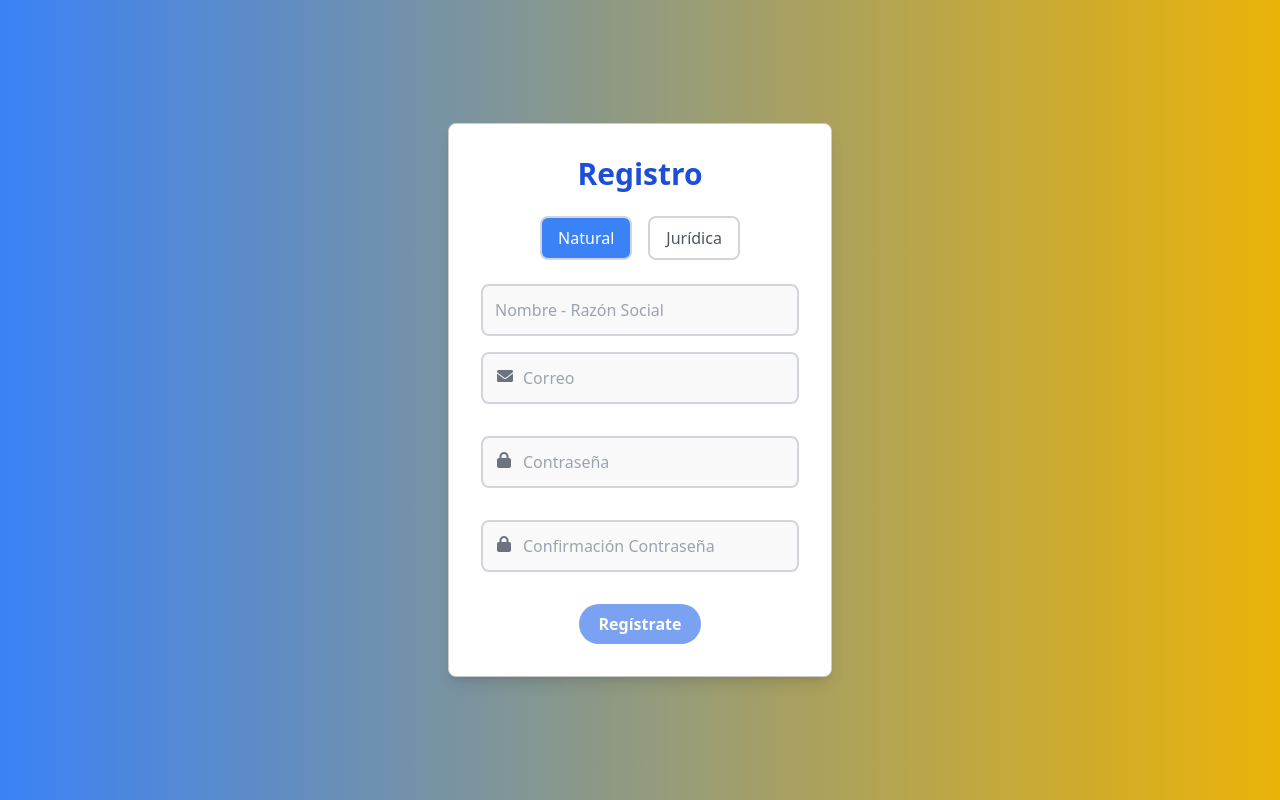
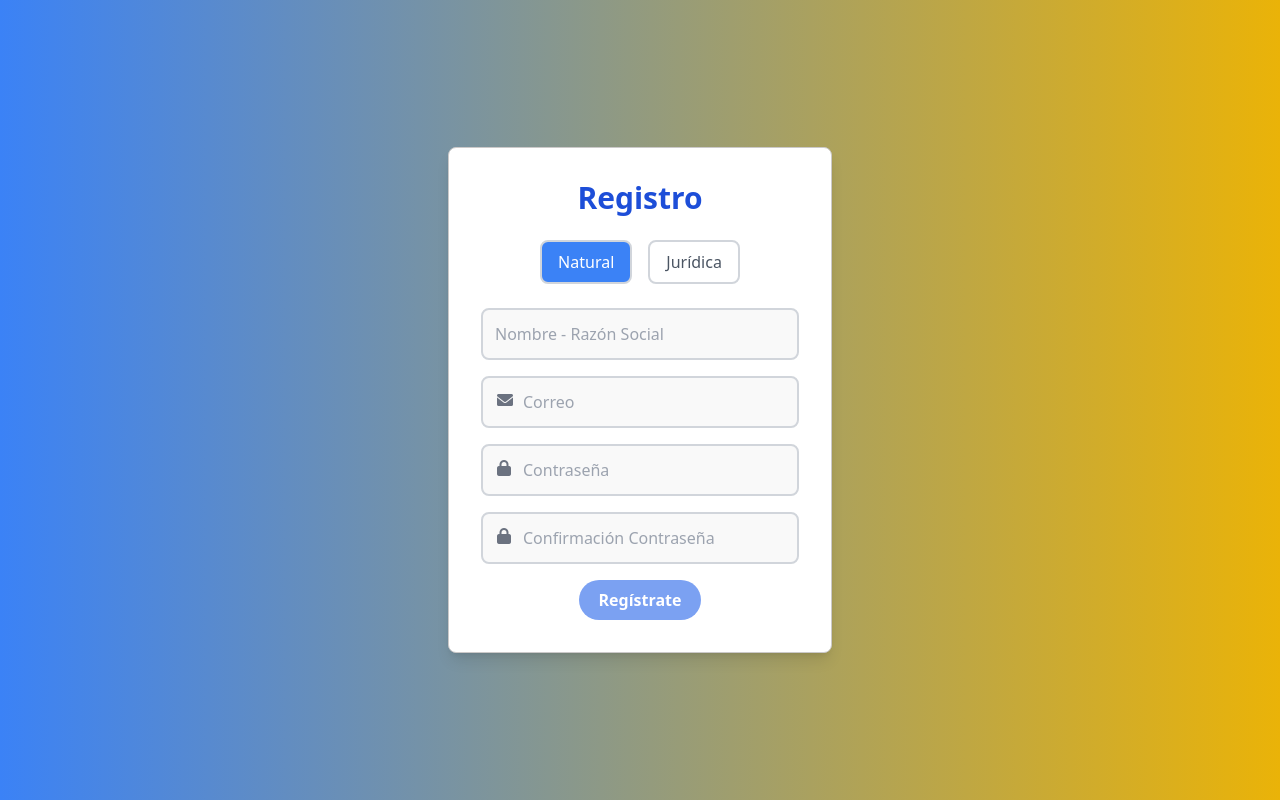
Before and after one commit to johanamileny/proyect_estrapymes, an Angular app in the folder estrapymes/: page /register in a window 1280 px wide. Built offline with nearby package versions, Linux system fonts and the light colour scheme.

Commit message:
se cuadran la margin-bottom ya que estan unos mas abajos que otros

```diff
--- a/estrapymes/src/app/views/login/login.component.html
+++ b/estrapymes/src/app/views/login/login.component.html
@@ -2,7 +2,7 @@
     <section class="p-8 bg-white shadow-lg rounded-lg">
         <h2 class="text-center mb-6 font-extrabold text-3xl text-blue-700">Inicio de Sesión</h2>
 
-        <div class="relative mb-4">
+        <div class="relative mb-3">
             <i class="fa-solid fa-user absolute left-4 top-4 text-gray-500"></i>
             <span class="text-red-500">{{errorMessage}}</span>
             <form class="flex flex-col">
@@ -13,7 +13,7 @@
                         placeholder="Usuario"
                         [(ngModel)]="username">
 
-            <div class="relative mb-4">
+            <div class="relative mb-3">
                 <i class="fa-solid fa-lock absolute left-4 top-4 text-gray-500"></i>
 
                 <input class="mb-4 w-80 p-3 pl-10 border-gray-300 rounded-lg focus:outline-none focus:border-blue-500"
--- a/estrapymes/src/app/views/register/register.component.html
+++ b/estrapymes/src/app/views/register/register.component.html
@@ -18,7 +18,7 @@
         </div>
       </div>
 
-      <div class="relative mb-4">
+      <div class="relative mb-0">
         <i class="fa-solid fa-envelope absolute left-4 top-4 text-gray-500"></i>
       <input class="mb-4 w-full p-3 pl-10 border-2 border-gray-300 rounded-lg focus:outline-none focus:border-blue-500" type="email" name="email" id="email" placeholder="Correo"
              formControlName="email" [ngClass]="{'mb-1': email?.invalid && (email?.dirty || email?.touched)}">
@@ -32,7 +32,7 @@
       </div>
     </div>
 
-      <div class="relative mb-4">
+      <div class="relative mb-0">
         <i class="fa-solid fa-lock absolute left-4 top-4 text-gray-500"></i>
         <input
             class="w-full p-3 pl-10 border-2 border-gray-300 rounded-lg focus:outline-none focus:border-blue-500"
@@ -49,7 +49,7 @@
         </div>
     </div>
 
-    <div class="relative mb-4">
+    <div class="relative mb-0">
       <i class="fa-solid fa-lock absolute left-4 top-4 text-gray-500"></i>
       <input
       class="w-full p-3 pl-10 border-2 border-gray-300 rounded-lg focus:outline-none focus:border-blue-500"
@@ -81,7 +81,7 @@
         </select>
 
 
-        <select class="select-placeholder mb-4 w-full p-3 border-2 border-gray-300 rounded-lg  focus:border-blue-500"
+        <select class="select-placeholder mb-5 w-full p-3 border-2 border-gray-300 rounded-lg  focus:border-blue-500"
                 name="sector" id="sector" formControlName="sector" required>
           <option value="" disabled selected hidden>Tipo de Sector</option>
           <option value="1">Agroindustria</option>
```
